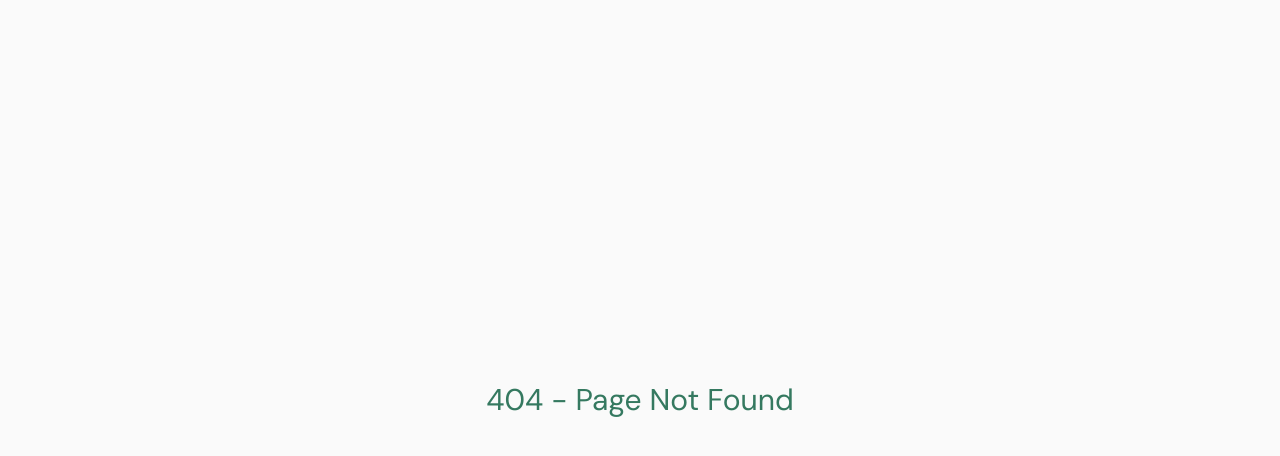
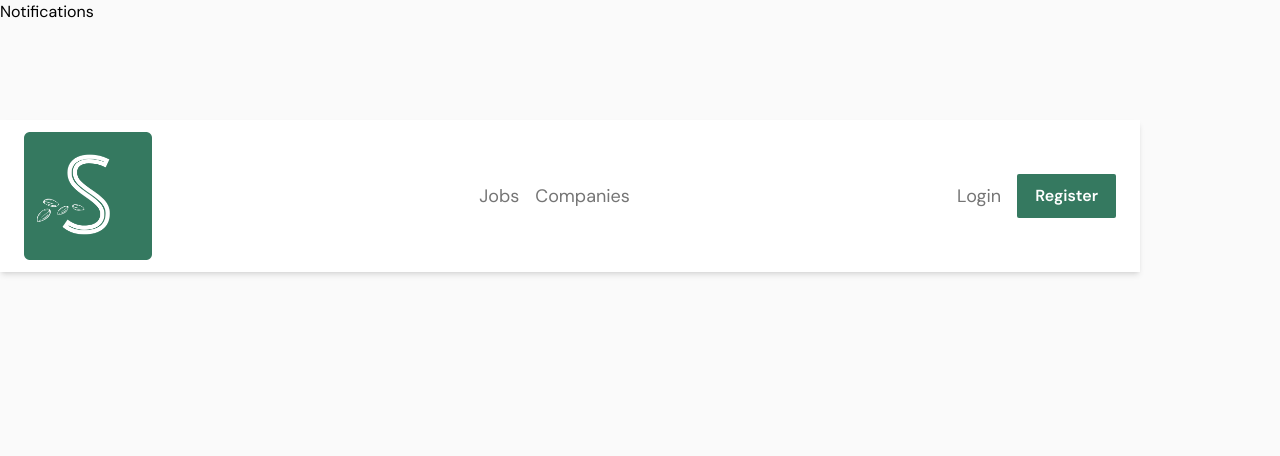
Before and after one commit to AlisCodeSpace/Seeder, a React (Vite) app: page /notifications in a window 1280 px wide. Before the commit this address had no page. Shown: the top 456 px of the page. Built offline with nearby package versions, Linux system fonts and the light colour scheme.

Commit message:
Add Notifications page and integrate it into routing; refactor Profile component to include edit functionality

```diff
--- /dev/null
+++ b/src/pages/Notifications.jsx
@@ -0,0 +1,9 @@
+import React from 'react'
+
+const Notifications = () => {
+  return (
+    <div>Notifications</div>
+  )
+}
+
+export default Notifications
--- a/src/pages/Profile.jsx
+++ b/src/pages/Profile.jsx
@@ -1,15 +1,13 @@
 import React from 'react'
 
 import profile from '../assets/images/profile_img.png'
-import { LinkBackwardIcon, PencilEdit02Icon } from '../assets/icons/Icons'
+import { PencilEdit02Icon } from '../assets/icons/Icons'
+import useToggle from '../hooks/useToggle'
 
 const Profile = () => {
+  const [editMode, toggleEditMode] = useToggle()
   return (
     <div className='flex flex-col items-center px-4 my-8 w-full gap-5'>
-      {/* <div className='flex justify-between items-center w-full'>
-        <LinkBackwardIcon />
-        <PencilEdit02Icon />
-      </div> */}
 
       <div className='flex flex-col gap-2 items-center'>
         <img src={profile} width={92} alt="Profile Image" className='rounded-full'/>
@@ -17,7 +15,9 @@ const Profile = () => {
           <h1 className='text-2xl text-gray-900 font-medium'>Majid Onaisy</h1>
           <span className='text-gray-600 text-sm'>Backend Developer</span>
         </div>
+        <button onClick={toggleEditMode} className={`flex items-center px-4 py-2 rounded-md gap-2 mt-4 ${editMode ? 'bg-lightbrown text-brown' : 'bg-brown text-white'} `}>Edit Profile <PencilEdit02Icon className={`${editMode ? 'text-brown' : 'text-white'}`} width={22} height={22}/></button>
       </div>
+
     </div>
   )
 }
--- a/src/routes/AppRoutes.jsx
+++ b/src/routes/AppRoutes.jsx
@@ -15,6 +15,7 @@ const Applications = lazy(() => import("../pages/Applications"));
 const Profile = lazy(() => import("../pages/Profile"));
 const ForgotPassword = lazy(() => import("../pages/ForgotPassword"));
 const JobDetails = lazy(() => import("../pages/JobDetails"));
+const Notifications = lazy(() => import("../pages/Notifications"));
 const NotFound = lazy(() => import("../pages/NotFound"));
 
 
@@ -35,6 +36,7 @@ const AppRoutes = () => {
             <Route path="companies" element={<Companies />} />
             <Route path="applications" element={<Applications />} />
             <Route path="profile" element={<Profile />} />
+            <Route path="notifications" element={<Notifications />} />
           </Route>
 
           {/* Other Routes */}
```
